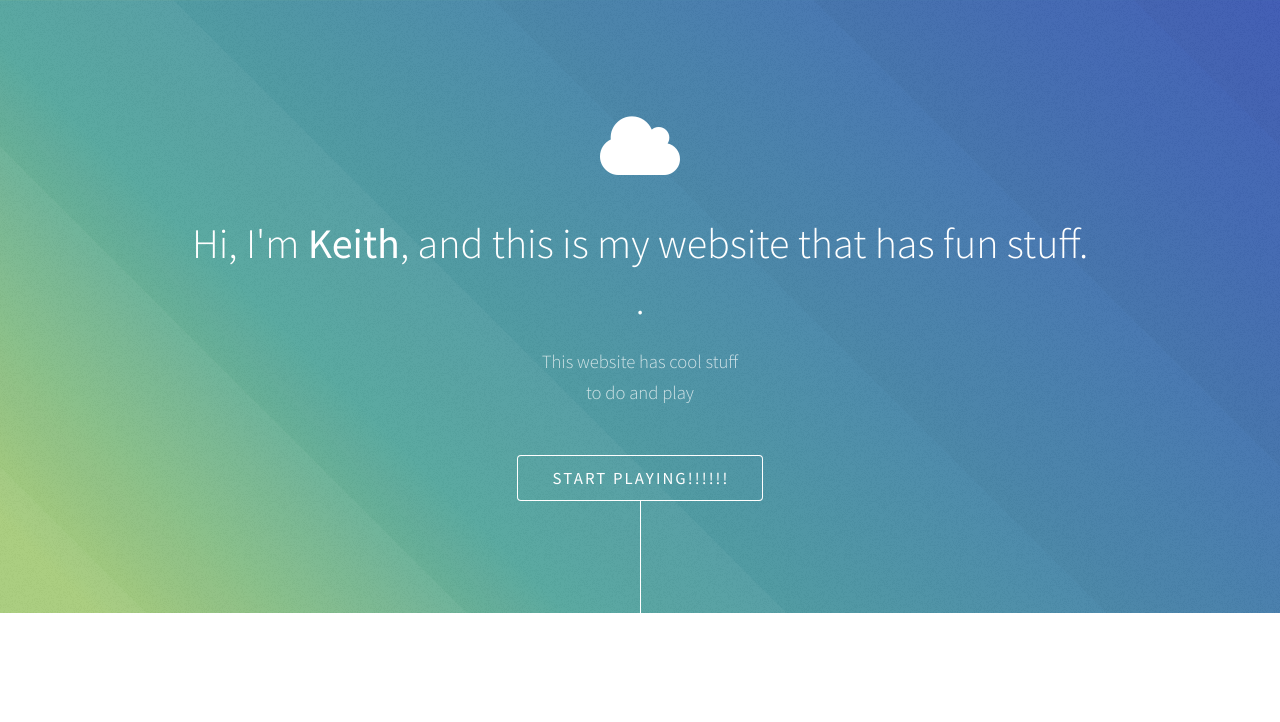
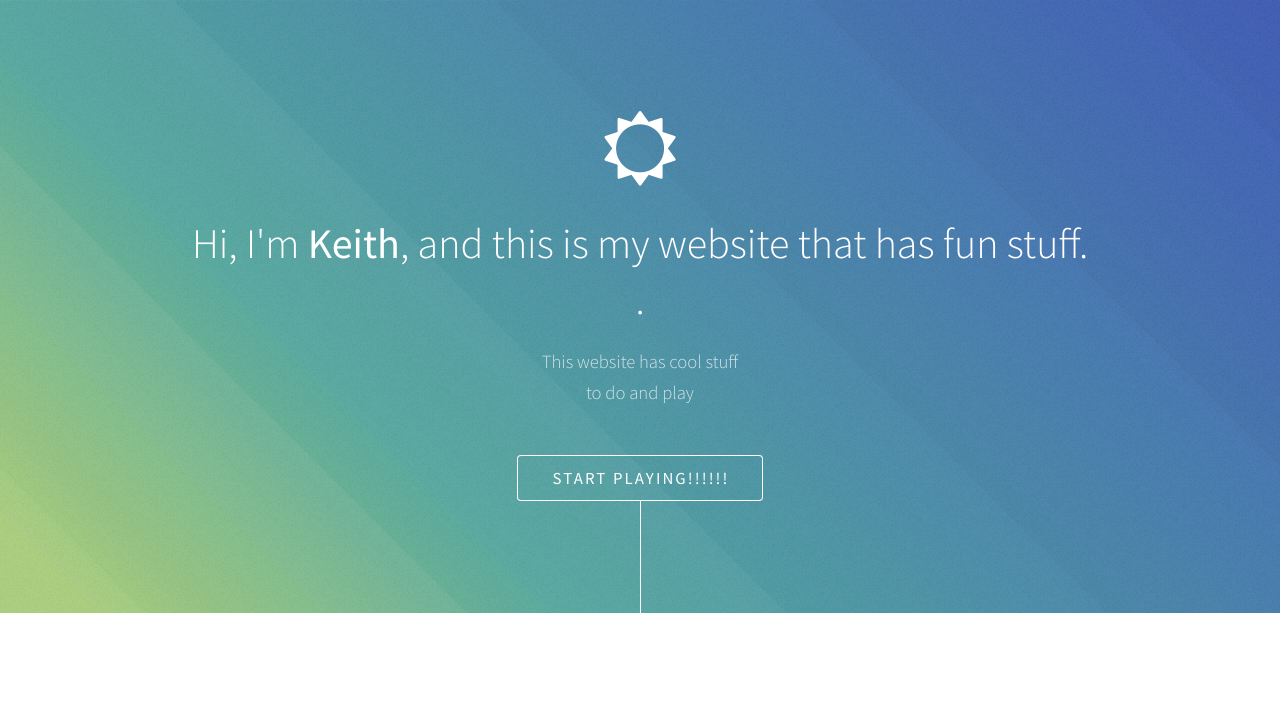
Before and after one commit to TEAMFORTRESS2ISAWESOME/TEAMFORTRESS2ISAWESOME.github.io, a plain HTML site: page index.html in a window 1280 px wide. Shown: the top 722 px of the page. Drawn offline with Linux system fonts and the light colour scheme.

Commit message:
changed to sun

```diff
--- a/index.html
+++ b/index.html
@@ -7,7 +7,6 @@
 <html>
 	<head>
 		<title>Keith's Awesome Epic Website</title>
-		<meta http-equiv="content-type" content="text/html; charset=utf-8" />
 		<meta name="description" content="" />
 		<meta name="keywords" content="" />
 		<!--[if lte IE 8]><script src="css/ie/html5shiv.js"></script><![endif]-->
@@ -28,8 +27,9 @@
 		<!-- Header -->
 			<section id="header">
 				<div class="inner">
-					<span class="icon major fa-cloud"></span>
+					<span class="icon major fa-sun-o"></span>
 					<h1>Hi, I'm <strong>Keith</strong>, and this is my website that has fun stuff.<br />
+
 					 <a href="http://html5up.net"></a>.</h1>
 					<p>This website has cool stuff<br />
 					to do and play</p>
```
